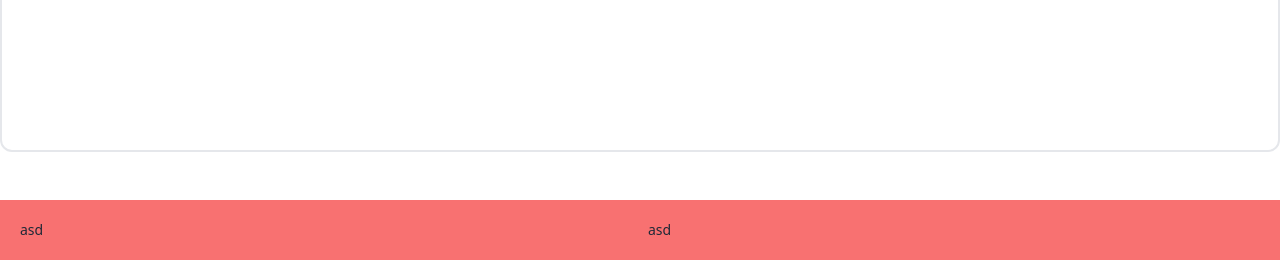
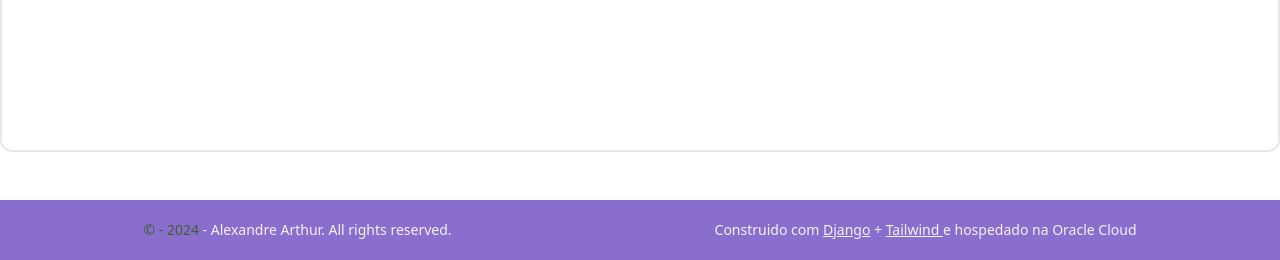
Before and after one commit to Zander404/Ravy_Project, a Django app: template templates/blog/html/index.html in a window 1280 px wide. Shown: the part 768-1028 px from the top of the page. Run offline with Django 5.2, Linux system fonts and the light colour scheme; the template is opened without the code that fills it: most values are stand-ins (such as "Sample title", 1, 10 or a date in 2020); some libraries are stand-ins or nearby versions.

Commit message:
fazendo template

```diff
--- a/static/js/taiwinds_conf.js
+++ b/static/js/taiwinds_conf.js
@@ -4,8 +4,8 @@ tailwind.config = {
             colors: {
                 dark_primary: '#8D00DE',
                 dark_secondary: '#8A6ECD',
-                dark_accent_primary: '#D1C4E9',
-                dark_accent_secondary: '#D1C4E9',
+                dark_accent: '#425E2F',
+
 
 
                 white_acent_secondary: '#6200EA'
--- a/templates/blog/html/base/footer.html
+++ b/templates/blog/html/base/footer.html
@@ -1,10 +1,12 @@
+<footer class="footer grid grid-rows-1 sm:grid-rows-1 justify-around bg-dark_secondary p-5 mt-auto text-base-200 text-center">
+    <div class="mx-auto">
+        <h3 class="bold"> <a class="text-dark_accent">&copy - 2024 </a> - Alexandre Arthur. All rights reserved.</h3>
 
+    </div>
 
-<footer class="footer bg-red-400 p-5 mt-auto">
-    <div class="flex-1">
-        asd
     </div>
-    <div class="flex-none">
-        asd
+    <div class="mx-auto">
+        <h3>Construido com <a class="link hover:text-dark_accent" href="https://www.djangoproject.com">Django</a> + <a class="link hover:text-dark_accent" href="https://tailwindcss.com"> Tailwind </a> e hospedado na Oracle Cloud </h3>
     </div>
+
 </footer>
--- a/templates/blog/html/index.html
+++ b/templates/blog/html/index.html
@@ -6,10 +6,10 @@
     <div class="flex-col text-center space-y-6">
         <h1 class="bold text-xl">Poemas</h1>
 
-        <div class="grid grid-cols-1 sm:grid-cols-4 gap-12">
-
+        <div class="grid grid-cols-1 sm:grid-cols-2 md:grid-cols-4 gap-12">
+        {% if poemas %}
         {% for poema in poemas %}
-            <div class="card bg-base-100 border">
+            <div class="card bg-base-100 dark:text-white border justify-center">
                 <figure>
                     <img
                             src="https://img.daisyui.com/images/stock/photo-1606107557195-0e29a4b5b4aa.webp"
@@ -18,13 +18,18 @@
                 <div class="card-body space-y-2">
                     <h2 class="card-title text-start">{{ poema.title }}</h2>
                     <p class="text-start indent-2 text-balanced">{{ poema.description }}</p>
-                    <div class="card-actions justify-between text-start">
+                    <div class="card-actions justify-between place-items-start text-start">
                         <h2 class="bold text-sm"> Escrito por: {{ poema.posted_by }}</h2>
                         <button class="btn btn-primary">Ler mais</button>
                     </div>
                 </div>
             </div>
         {% endfor %}
+            {% else %}
+            <div class="">
+                <h1 class="bold text-xl"> Sem Poemas para ser Visualizados</h1>
+            </div>
+        {% endif %}
         </div>
     </div>
 
```
